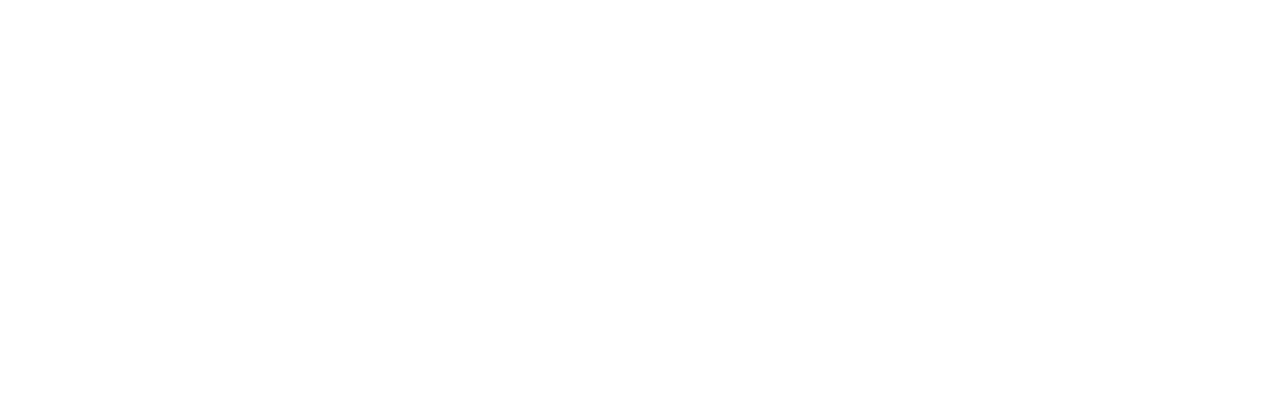
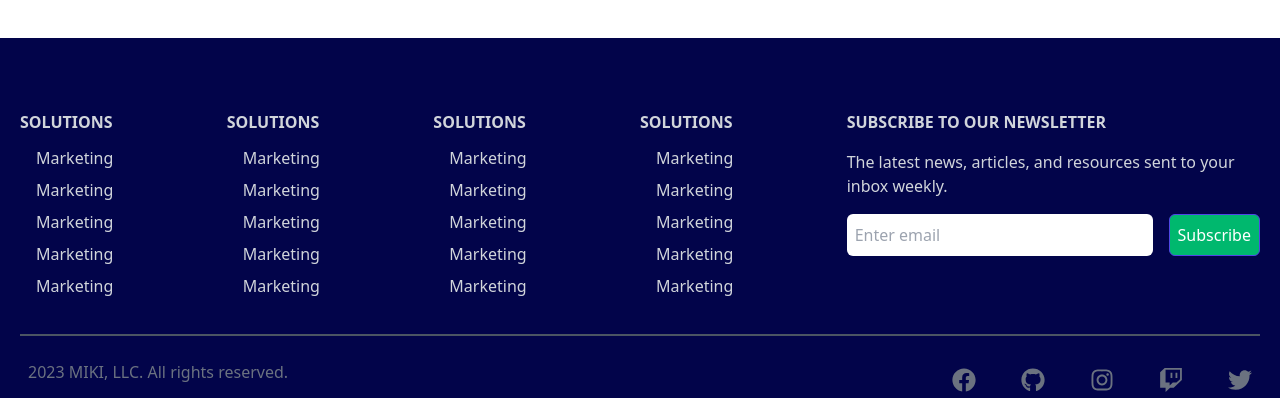
Before and after one commit to mishkamag/strapi-react-tailwind, a React (Vite) app: page /blog/1 in a window 1280 px wide. Shown: the part 554-952 px from the top of the page. Before the commit the page ends 800 px from the top, so only its background shows below. Built offline with nearby package versions, Linux system fonts and the light colour scheme.

Commit message:
finished footer

```diff
--- a/src/App.jsx
+++ b/src/App.jsx
@@ -1,4 +1,5 @@
 import Blogs from "./components/Blogs";
+import Footer from "./components/Footer";
 import Navbar from "./components/Navbar";
 
 function App() {
@@ -6,6 +7,7 @@
     <div>
       <Navbar />
       <Blogs />
+      <Footer />
     </div>
   );
 }
--- /dev/null
+++ b/src/components/Footer.jsx
@@ -0,0 +1,83 @@
+import React from "react";
+import {
+  FaFacebook,
+  FaGithub,
+  FaInstagram,
+  FaTwitter,
+  FaTwitch,
+} from "react-icons/fa";
+
+const Footer = () => {
+  return (
+    <div className="w-full bg-[#02044A] text-gray-300 py-8 px-2">
+      <div className="max-w-[1240px] mx-auto grid grid-cols-2 md:grid-cols-6 border-b-2 border-gray-600 py-8">
+        <div>
+          <h6 className="font-bold uppercase py-2">Solutions</h6>
+          <ol>
+            <li className="py-1">Marketing</li>
+            <li className="py-1">Marketing</li>
+            <li className="py-1">Marketing</li>
+            <li className="py-1">Marketing</li>
+            <li className="py-1">Marketing</li>
+          </ol>
+        </div>
+        <div>
+          <h6 className="font-bold uppercase py-2">Solutions</h6>
+          <ol>
+            <li className="py-1">Marketing</li>
+            <li className="py-1">Marketing</li>
+            <li className="py-1">Marketing</li>
+            <li className="py-1">Marketing</li>
+            <li className="py-1">Marketing</li>
+          </ol>
+        </div>
+        <div>
+          <h6 className="font-bold uppercase py-2">Solutions</h6>
+          <ol>
+            <li className="py-1">Marketing</li>
+            <li className="py-1">Marketing</li>
+            <li className="py-1">Marketing</li>
+            <li className="py-1">Marketing</li>
+            <li className="py-1">Marketing</li>
+          </ol>
+        </div>
+        <div>
+          <h6 className="font-bold uppercase py-2">Solutions</h6>
+          <ol>
+            <li className="py-1">Marketing</li>
+            <li className="py-1">Marketing</li>
+            <li className="py-1">Marketing</li>
+            <li className="py-1">Marketing</li>
+            <li className="py-1">Marketing</li>
+          </ol>
+        </div>
+        <div className="col-span-2 pt-2 md:pt-2">
+          <p className="font-bold uppercase">Subscribe To Our Newsletter</p>
+          <p className="py-4">
+            The latest news, articles, and resources sent to your inbox weekly.
+          </p>
+          <form className="flex flex-col sm:flex-row">
+            <input
+              className="w-full p-2 mr-4 rounded-md  mb-2"
+              type="email"
+              placeholder="Enter email"
+            />
+            <button className="p-2 mb-2 bg-[#00B86E] ">Subscribe</button>
+          </form>
+        </div>
+      </div>
+      <div className="flex flex-col max-w-[1240px] px-2 py-4 m-auto justify-between sm:flex-row text-center text-gray-500 items-center">
+        <p>2023 MIKI, LLC. All rights reserved.</p>
+        <div className="flex justify-between sm:w-[300px] pt-4 text-2xl gap-2">
+          <FaFacebook />
+          <FaGithub />
+          <FaInstagram />
+          <FaTwitch />
+          <FaTwitter />
+        </div>
+      </div>
+    </div>
+  );
+};
+
+export default Footer;
--- a/src/components/Navbar.jsx
+++ b/src/components/Navbar.jsx
@@ -6,7 +6,7 @@
   const [menu, setMenu] = useState(false);
 
   return (
-    <div className="w-screen h-[80px] z-10 fixed bg-white shadow-lg relative ">
+    <div className="w-full h-[80px] z-10  bg-white shadow-lg relative ">
       <div className="flex justify-between items-center w-full h-full md:max-w-[1240px] m-auto  ">
         <div className="sm:ml-10 ss:ml-10 opacity-[50px]">LOGOOO</div>
 
```
